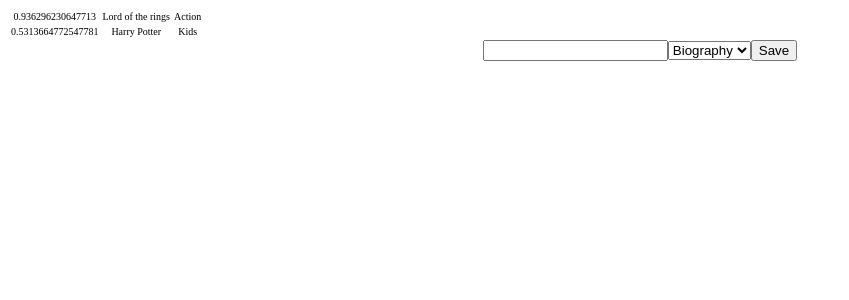
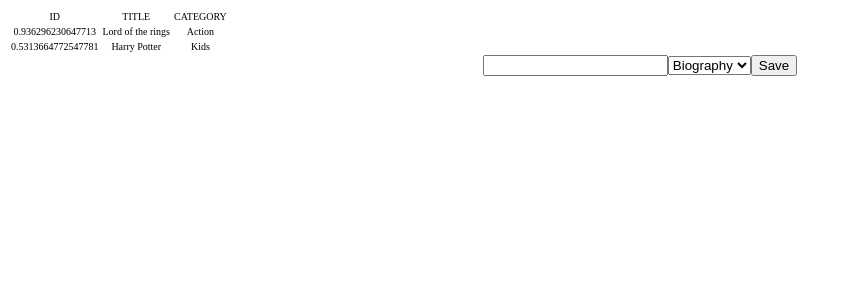
Before and after one commit to misterpaul4/bookstore, a React (Create React App) app: page / in a window 1280 px wide. Shown: the top 300 px of the page, without its empty margins (0-849 px from the left). Built offline with nearby package versions, Linux system fonts and the light colour scheme.

Commit message:
Add headings to booklist table

```diff
--- a/src/component/BookList.js
+++ b/src/component/BookList.js
@@ -8,6 +8,13 @@
 
   return (
     <table>
+      <thead>
+        <tr>
+          <td>ID</td>
+          <td>TITLE</td>
+          <td>CATEGORY</td>
+        </tr>
+      </thead>
       <tbody>
         {books.map(callBook)}
       </tbody>
```
Also changed, not shown: 1 other file (tests, documents, lock files or other folders).
